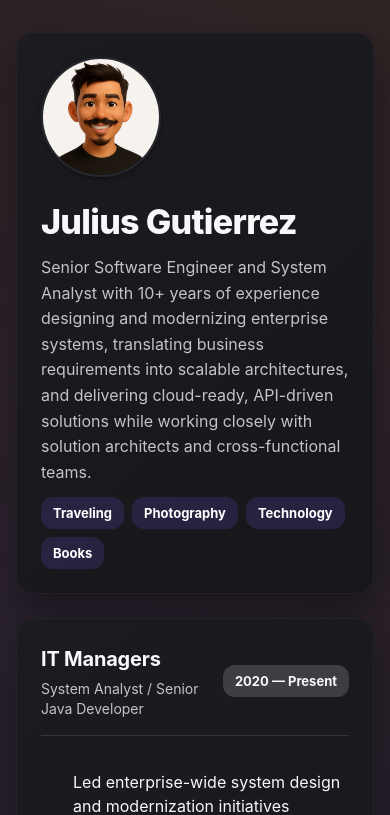
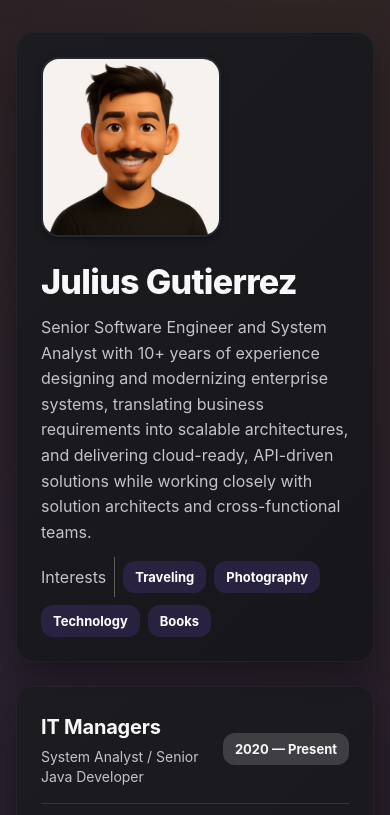
Before and after one commit to juliusgutierrez/juliusgutierrez.github.io, a React (Vite) app: page / in a window 390 px wide. Shown: the top 815 px of the page. Built offline with nearby package versions, Linux system fonts and the light colour scheme.

Commit message:
Update layout and styling in App component for improved responsiveness and visual appeal

```diff
--- a/src/App.jsx
+++ b/src/App.jsx
@@ -39,7 +39,7 @@ function App() {
     <Box sx={{ pb: 6 }}>
       <Container maxWidth="lg" sx={{ py: { xs: 4, md: 6 } }}>
         <Grid container spacing={3} alignItems="stretch">
-          <Grid item xs={12} md={7}>
+          <Grid item xs={12} md={12}>
             <SectionCard>
               <Stack
                 spacing={3}
@@ -49,23 +49,43 @@ function App() {
                 <Avatar
                   src={avatar}
                   alt="Avatar"
+                  variant="rounded"
                   sx={{
-                    width: 120,
-                    height: 120,
+                    width: 180,
+                    height: 180,
+                    borderRadius: 1, // tweak: 0 = perfect square, 1–2 = subtle rounding
                     border: "2px solid #272730",
                     boxShadow: 3,
                   }}
                 />
+
                 <Stack spacing={1.5}>
                   <Typography variant="h4">{summary.name}</Typography>
                   <Typography
                     variant="body1"
                     color="text.secondary"
-                    sx={{ maxWidth: 620, lineHeight: 1.6 }}
+                    sx={{ lineHeight: 1.6 }}
                   >
                     {summary.role}
                   </Typography>
-                  <Stack direction="row" spacing={1} flexWrap="wrap" useFlexGap>
+                  <Stack
+                    direction="row"
+                    spacing={1}
+                    flexWrap="wrap"
+                    useFlexGap
+                    alignItems="center"
+                  >
+                    <Typography variant="body1" color="text.secondary">
+                      Interests
+                    </Typography>
+                    <Divider
+                      orientation="vertical"
+                      flexItem
+                      sx={{
+                        borderColor: "rgba(255,255,255,0.3)",
+                        height: 40,
+                      }}
+                    />
                     {interests.map((item) => (
                       <Chip
                         key={item}
@@ -79,33 +99,6 @@ function App() {
               </Stack>
             </SectionCard>
           </Grid>
-
-          {/* <Grid item xs={12} md={5}>
-            <SectionCard title="At a glance" dense spacing={1.5}>
-              <List disablePadding>
-                <ListItem disableGutters sx={{ py: 1 }}>
-                  <ListItemIcon sx={{ color: "text.secondary", minWidth: 36 }}>
-                    <LocationOn />
-                  </ListItemIcon>
-                  <ListItemText
-                    primary="Manila"
-                    secondary="Philippines"
-                    secondaryTypographyProps={{ color: "text.secondary" }}
-                  />
-                </ListItem>
-                <ListItem disableGutters sx={{ py: 1 }}>
-                  <ListItemIcon sx={{ color: "text.secondary", minWidth: 36 }}>
-                    <Language />
-                  </ListItemIcon>
-                  <ListItemText
-                    primary="Github"
-                    secondary="https://github.com/juliusgutierrez"
-                    secondaryTypographyProps={{ color: "text.secondary" }}
-                  />
-                </ListItem>
-              </List>
-            </SectionCard>
-          </Grid> */}
 
           <Grid item xs={12} md={7}>
             <Stack spacing={3}>
```
